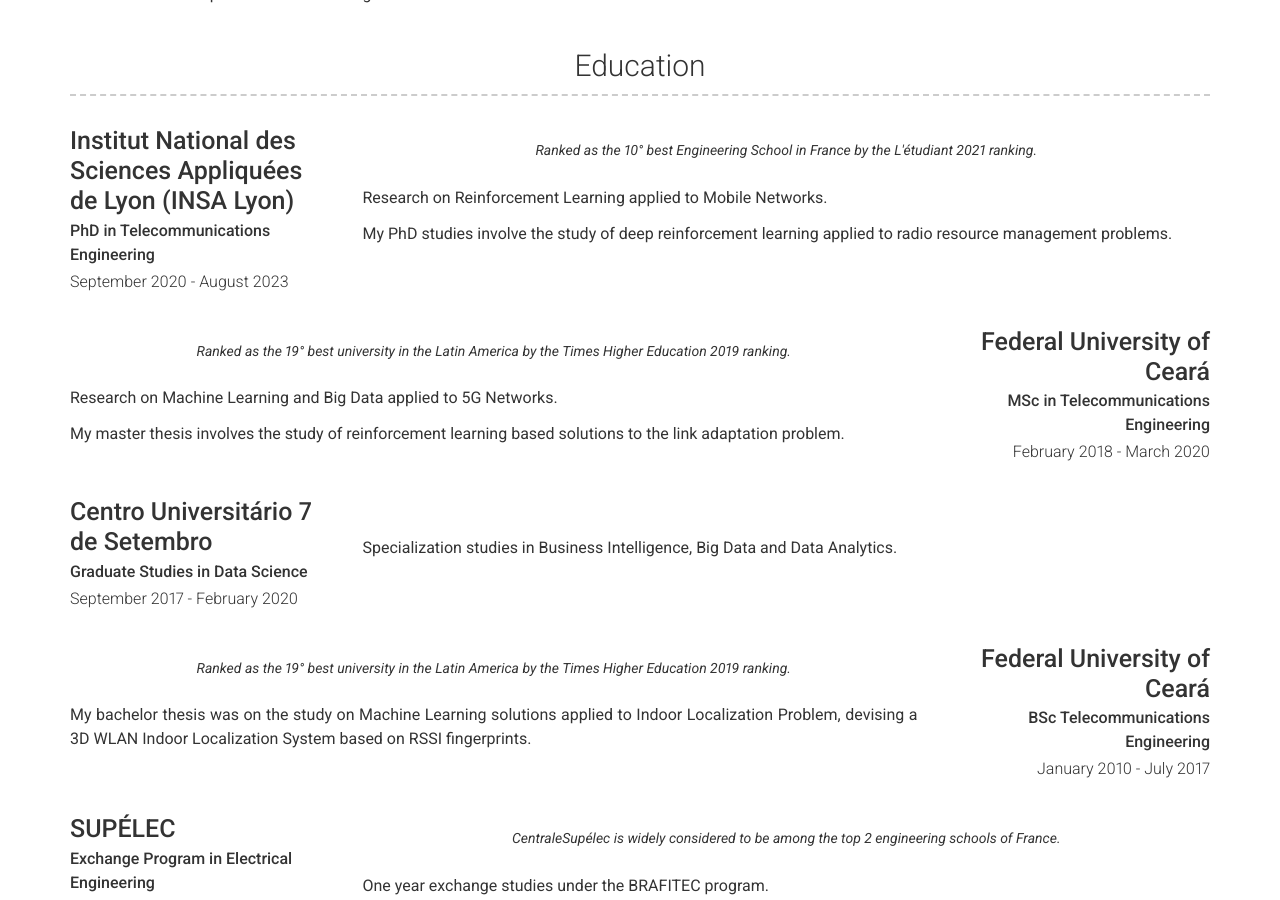
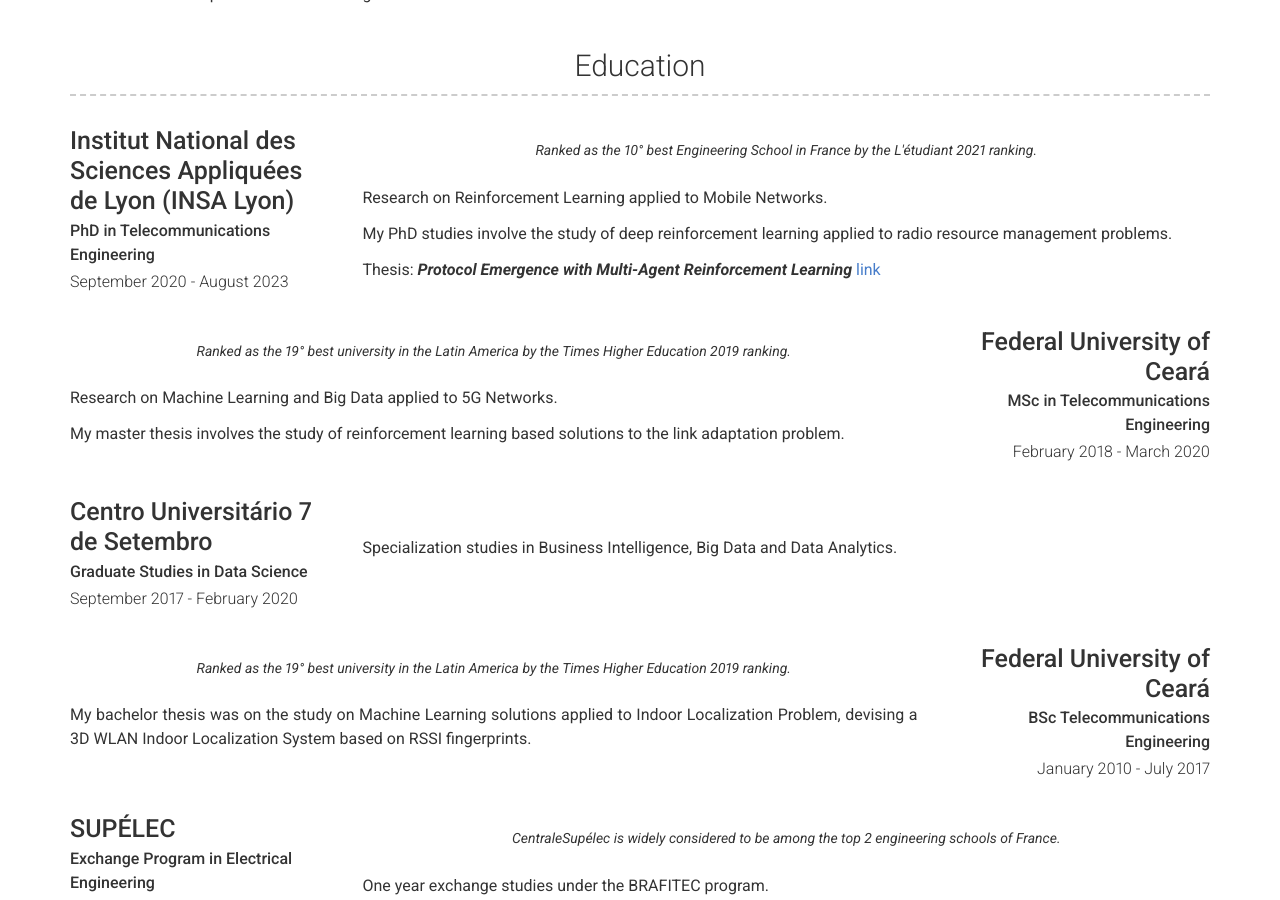
Before and after one commit to mateuspontesm/mateuspontesm.github.io, a Jekyll site: the page built from index.md, in a window 1280 px wide and 900 px high, scrolled down 1515 px. Built offline with Jekyll 4.4.1, drawn with Linux system fonts in a browser that asks for light colours; nearby versions of some CDN libraries.

Commit message:
Update education.yml
Added thesis link

```diff
--- a/_data/education.yml
+++ b/_data/education.yml
@@ -9,6 +9,7 @@
 
     My PhD studies involve the study of deep reinforcement learning applied to radio resource management problems.
 
+    Thesis: ***Protocol Emergence with Multi-Agent Reinforcement Learning*** [link](https://theses.hal.science/tel-04728859)
 
 - layout: right
   name: Federal University of Ceará
```
